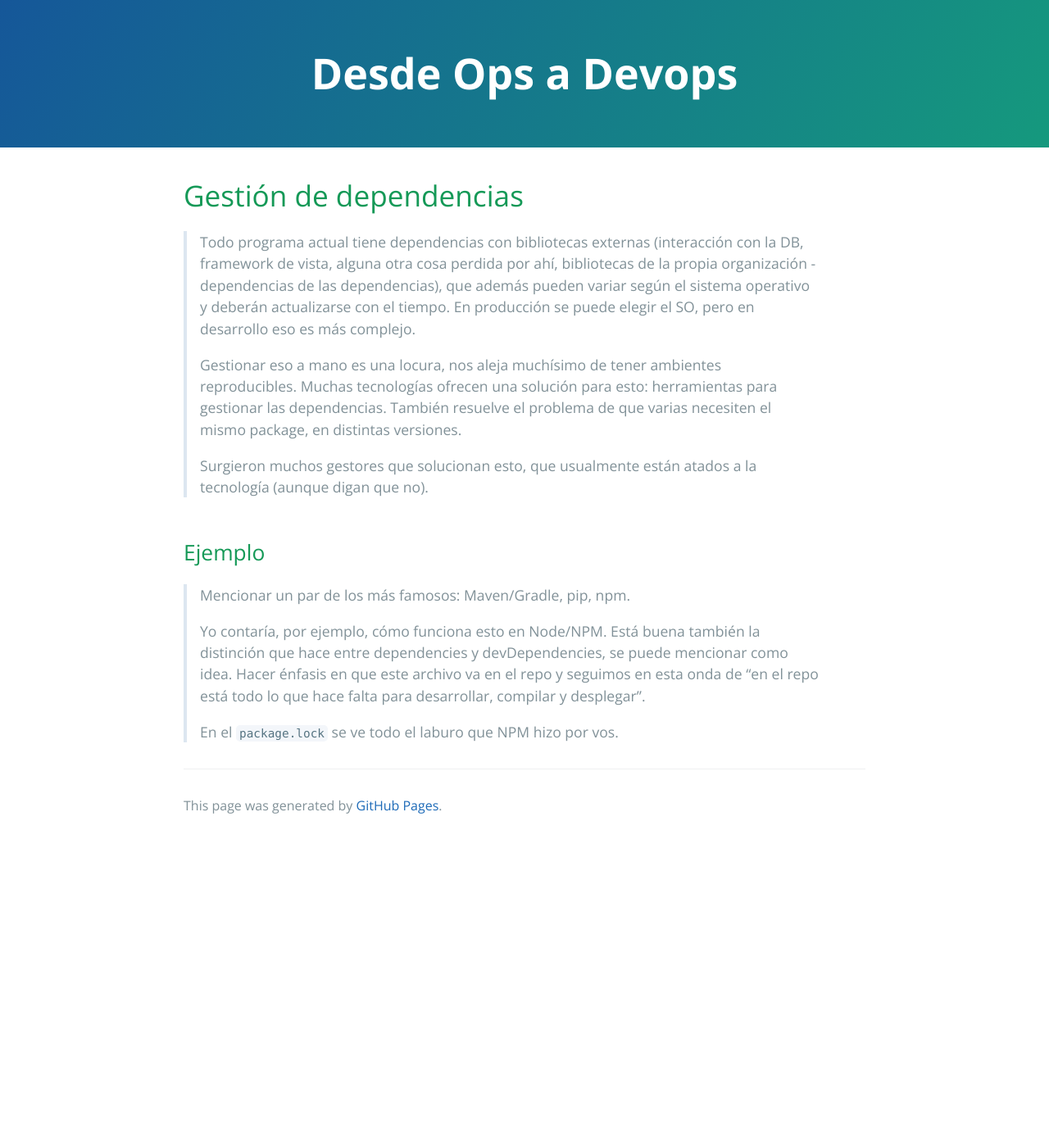
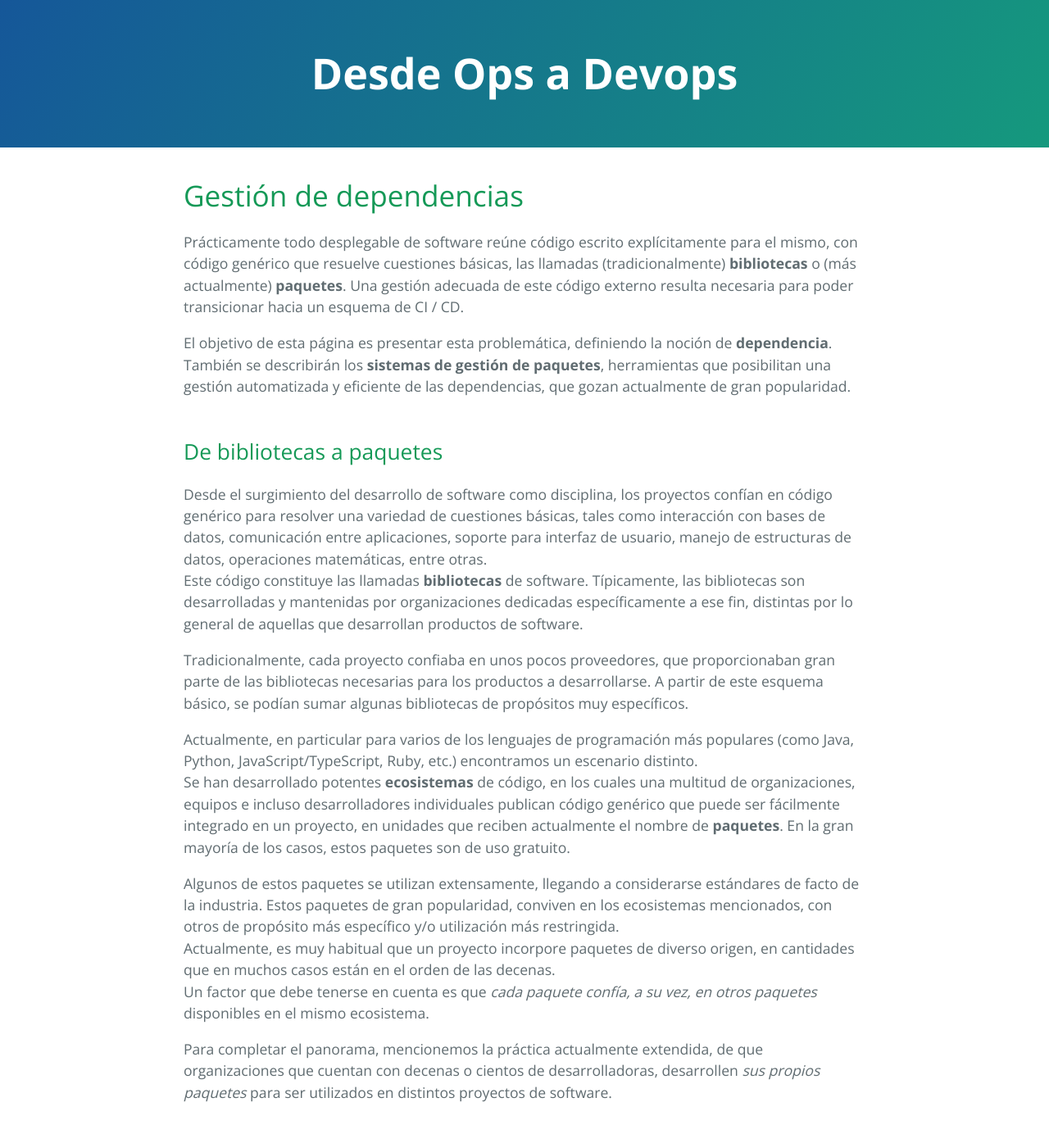
Before and after one commit to clombardi/design-thinking, a Jekyll site: the page built from ci-cd/gestion-dependencias.md, in a window 1280 px wide and 1400 px high. Shown: the top 1384 px of the window at 82% size. Built offline with Jekyll 4.4.1, drawn with Linux system fonts in a browser that asks for light colours; our own code applies the rules of GitHub Pages for plain Markdown files.

Commit message:
ci cd - dependencias - una partecita

```diff
--- a/ci-cd/gestion-dependencias.md
+++ b/ci-cd/gestion-dependencias.md
@@ -3,7 +3,33 @@ layout: default
 ---
 
 # Gestión de dependencias
+Prácticamente todo desplegable de software reúne código escrito explícitamente para el mismo, con código genérico que resuelve cuestiones básicas, las llamadas (tradicionalmente) **bibliotecas** o (más actualmente) **paquetes**.
+Una gestión adecuada de este código externo resulta necesaria para poder transicionar hacia un esquema de CI / CD.
 
+El objetivo de esta página es presentar esta problemática, definiendo la noción de **dependencia**. También se describirán los **sistemas de gestión de paquetes**, herramientas que posibilitan una gestión automatizada y eficiente de las dependencias, que gozan actualmente de gran popularidad.
+
+
+## De bibliotecas a paquetes
+Desde el surgimiento del desarrollo de software como disciplina, los proyectos confían en código genérico para resolver una variedad de cuestiones básicas, tales como interacción con bases de datos, comunicación entre aplicaciones, soporte para interfaz de usuario, manejo de estructuras de datos, operaciones matemáticas, entre otras.
+Este código constituye las llamadas **bibliotecas** de software.
+Típicamente, las bibliotecas son desarrolladas y mantenidas por organizaciones dedicadas específicamente a ese fin, distintas por lo general de aquellas que desarrollan productos de software.
+
+Tradicionalmente, cada proyecto confiaba en unos pocos proveedores, que proporcionaban gran parte de las bibliotecas necesarias para los productos a desarrollarse. A partir de este esquema básico, se podían sumar algunas bibliotecas de propósitos muy específicos.
+
+Actualmente, en particular para varios de los lenguajes de programación más populares (como Java, Python, JavaScript/TypeScript, Ruby, etc.) encontramos un escenario distinto.
+Se han desarrollado potentes **ecosistemas** de código, en los cuales una multitud de organizaciones, equipos e incluso desarrolladores individuales publican código genérico que puede ser fácilmente integrado en un proyecto, en unidades que reciben actualmente el nombre de **paquetes**. En la gran mayoría de los casos, estos paquetes son de uso gratuito.
+
+Algunos de estos paquetes se utilizan extensamente, llegando a considerarse estándares de facto de la industria. Estos paquetes de gran popularidad, conviven en los ecosistemas mencionados, con otros de propósito más específico y/o utilización más restringida.
+Actualmente, es muy habitual que un proyecto incorpore paquetes de diverso origen, en cantidades que en muchos casos están en el orden de las decenas.
+Un factor que debe tenerse en cuenta es que _cada paquete confía, a su vez, en otros paquetes_ disponibles en el mismo ecosistema.
+
+Para completar el panorama, mencionemos la práctica actualmente extendida, de que organizaciones que cuentan con decenas o cientos de desarrolladoras, desarrollen _sus propios paquetes_ para ser utilizados en distintos proyectos de software.
+
+
+
+
+
+## Lo que dijo Fede
 > Todo programa actual tiene dependencias con bibliotecas externas (interacción con la DB, framework de vista, alguna otra cosa perdida por ahí, bibliotecas de la propia organización - dependencias de las dependencias), que además pueden variar según el sistema operativo y deberán actualizarse con el tiempo. En producción se puede elegir el SO, pero en desarrollo eso es más complejo.
 >
 > Gestionar eso a mano es una locura, nos aleja muchísimo de tener ambientes reproducibles. Muchas tecnologías ofrecen una solución para esto: herramientas para gestionar las dependencias. También resuelve el problema de que varias necesiten el mismo package, en distintas versiones.
```
